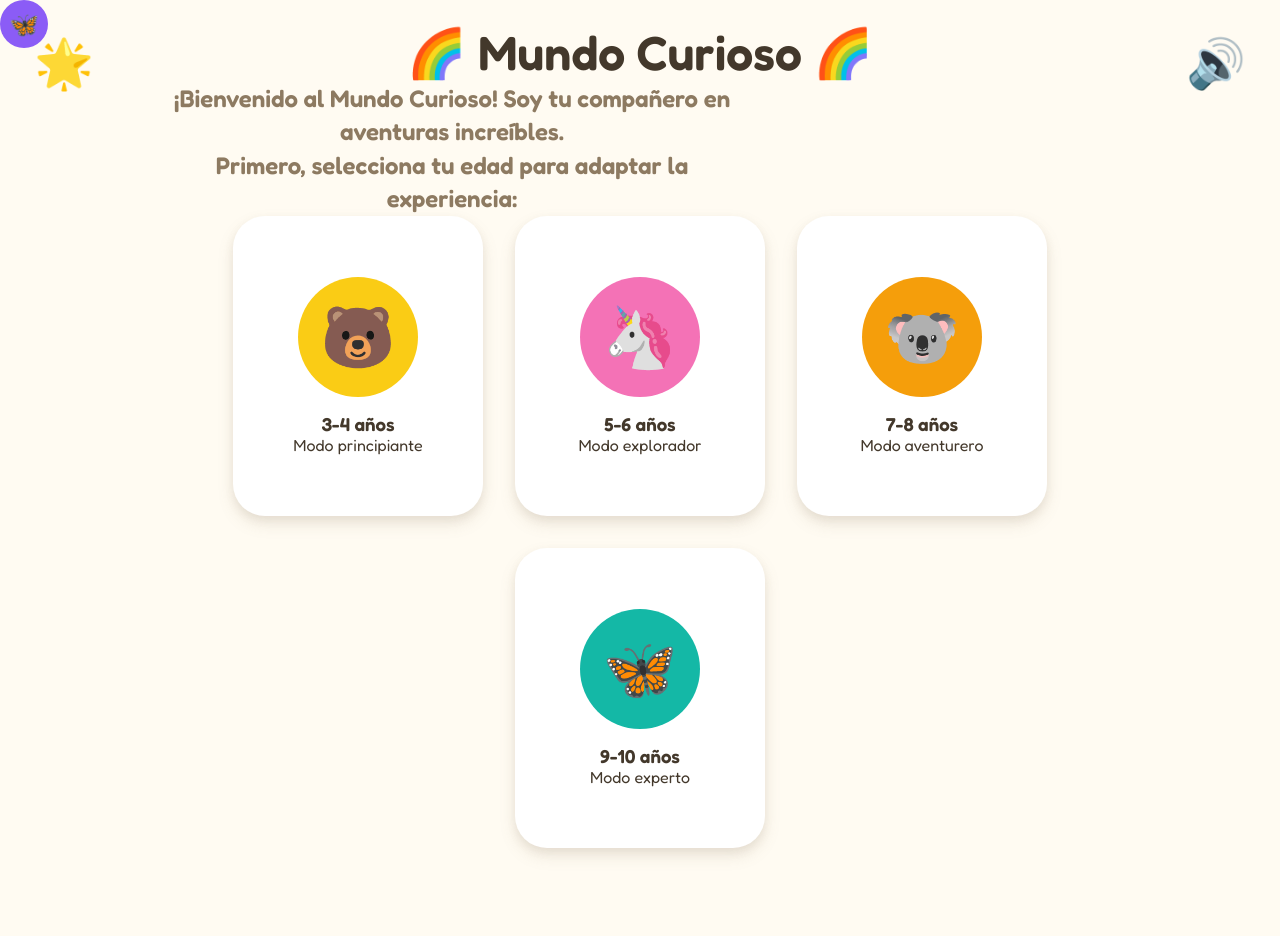
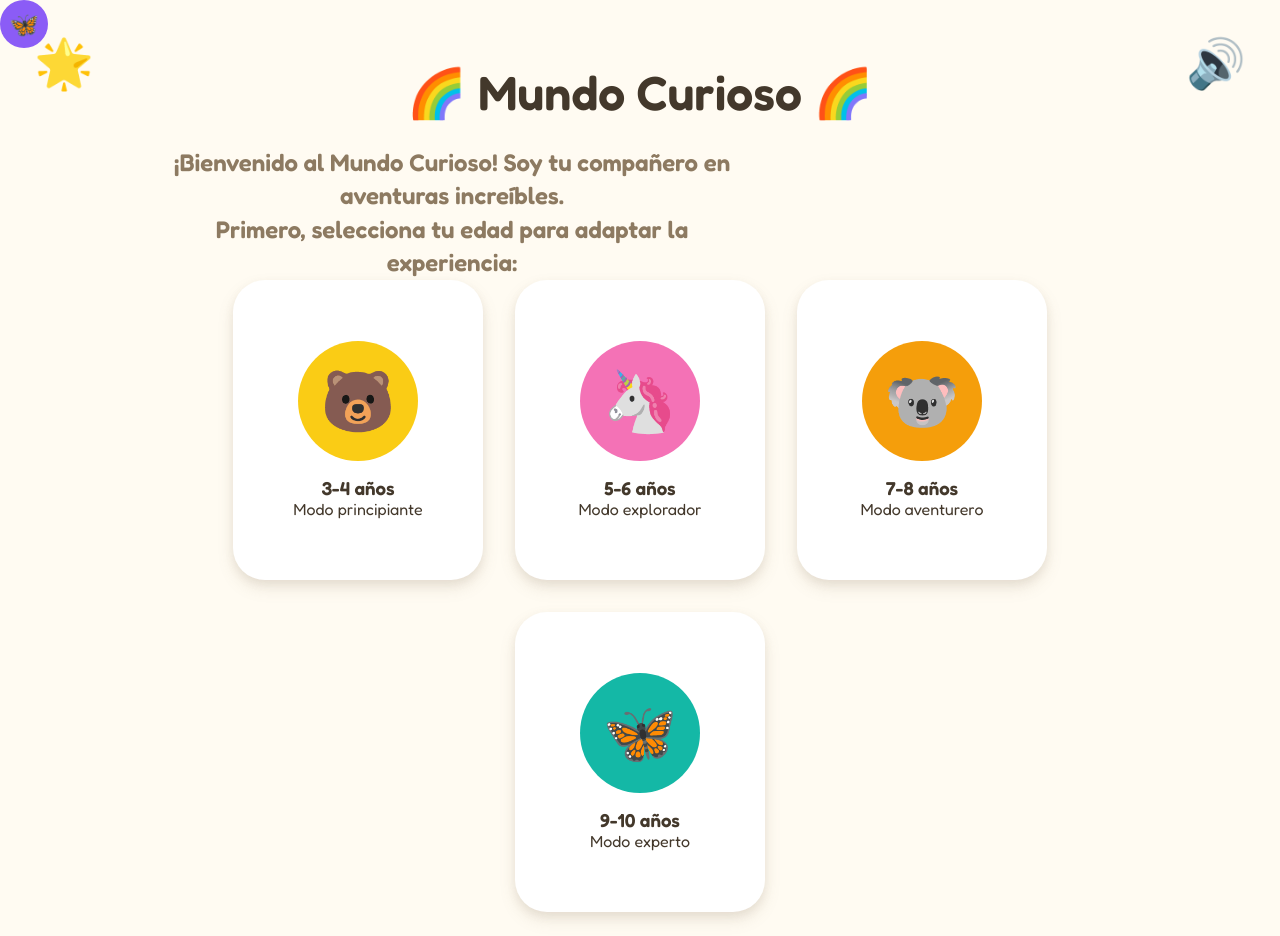
Before and after one commit to yuriquintero2008-hub/Mundo_Curioso, a plain HTML site: page index.html in a window 1280 px wide. Before the commit the page ends 872 px from the top, so only its background shows below. Drawn offline with Linux system fonts and the light colour scheme.

Commit message:
index.html

```diff
--- a/index.html
+++ b/index.html
@@ -165,6 +165,10 @@
             font-weight: 600;
             line-height: 1.2;
             color: var(--texto-principal);
+            text-align: center;
+            margin: 40px 0 24px 0;
+            width: 100%;
+            display: block;
         }
 
         .subtitulo {
```
